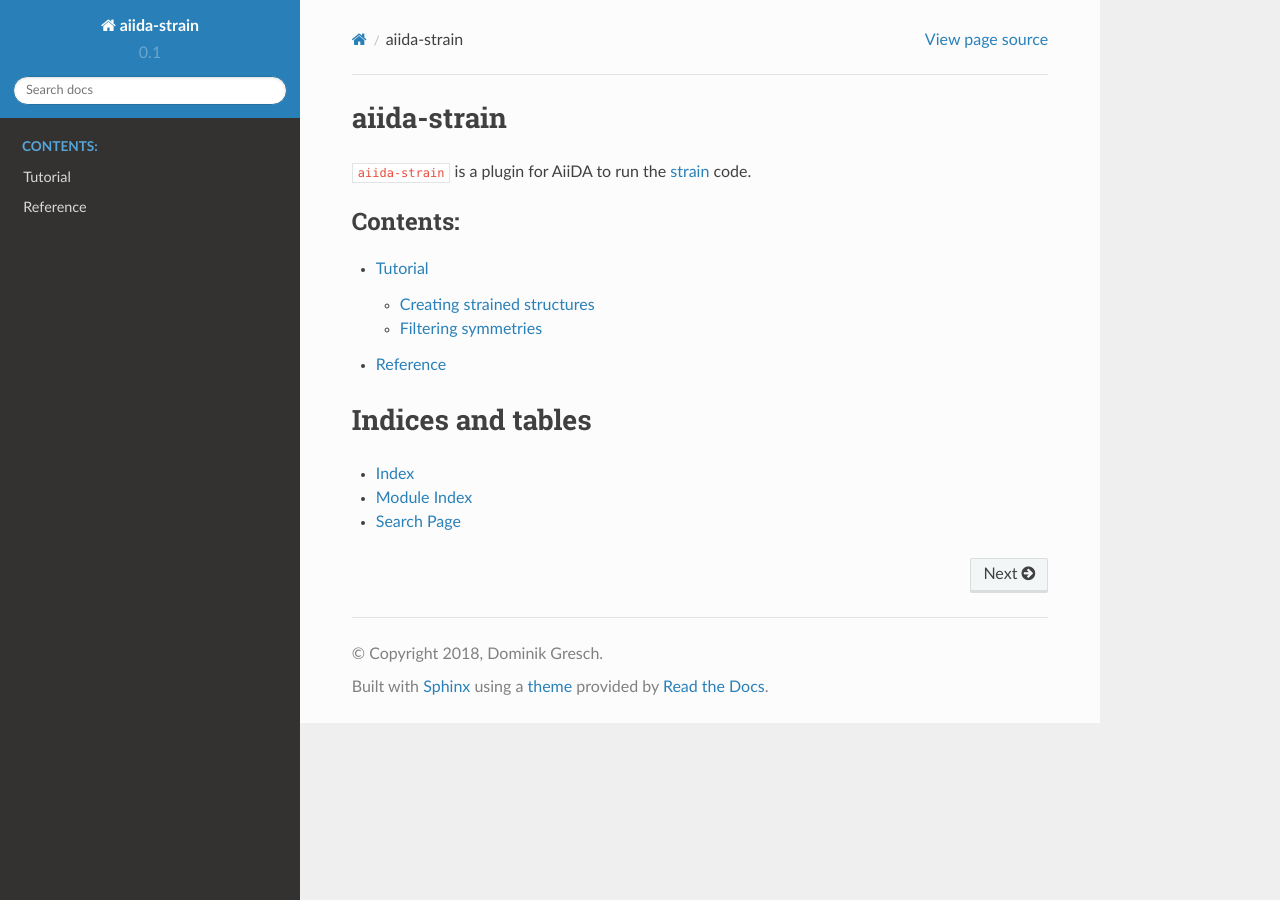
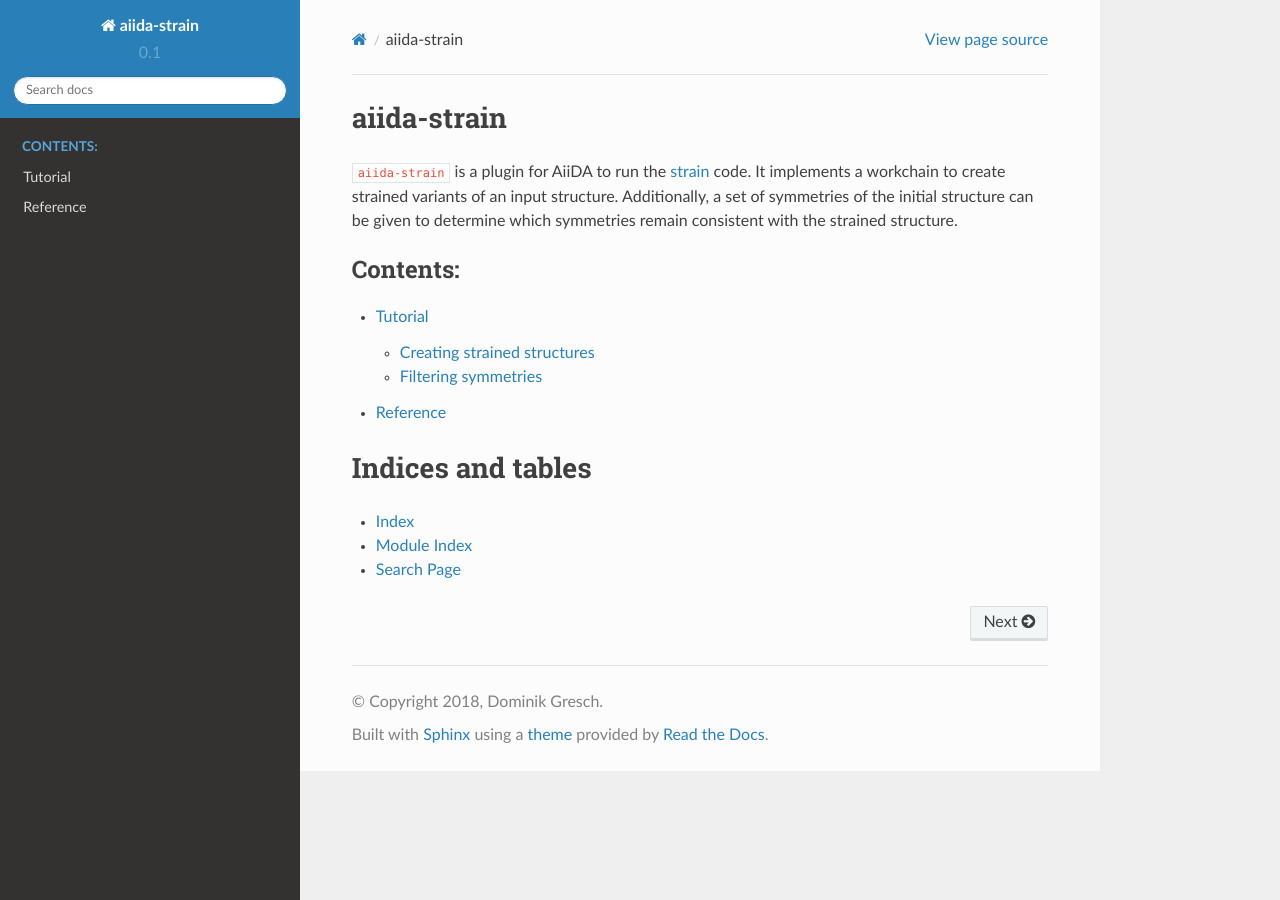
Before and after one commit to greschd/aiida-strain, a Sphinx documentation site: the page built from doc/source/index.rst, in a window 1280 px wide. Built offline with Sphinx 7.4.7 and the Read the Docs theme 2.0.0, drawn with Linux system fonts in a browser that asks for light colours.

```diff
--- a/doc/source/index.rst
+++ b/doc/source/index.rst
@@ -4,7 +4,7 @@
 aiida-strain
 ==============
 
-``aiida-strain`` is a plugin for AiiDA to run the `strain <http://z2pack.ethz.ch/strain>`_ code.
+``aiida-strain`` is a plugin for AiiDA to run the `strain <http://z2pack.ethz.ch/strain>`_ code. It implements a workchain to create strained variants of an input structure. Additionally, a set of symmetries of the initial structure can be given to determine which symmetries remain consistent with the strained structure.
 
 .. toctree::
    :maxdepth: 2
--- a/setup.py
+++ b/setup.py
@@ -18,6 +18,7 @@ if __name__ == '__main__':
         description='AiiDA Plugin for applying strain to structures',
         author='Dominik Gresch',
         author_email='greschd@gmx.ch',
+        url='https://aiida-strain.readthedocs.io',
         license='Apache 2.0',
         classifiers=[
             'Development Status :: 3 - Alpha', 'Environment :: Plugins',
```
